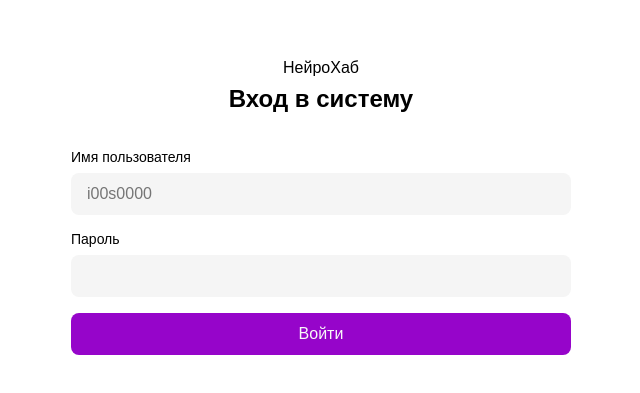
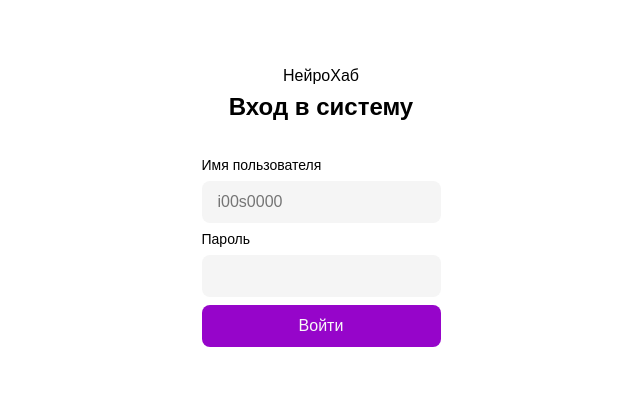
Before and after one commit to NeurNet/Neur.Client.Web, a React (Vite) app: page /login in a window 1280 px wide. Shown: the part 177-570 px from the top of the page, without its empty margins (319-959 px from the left). Built offline with nearby package versions, Linux system fonts and the light colour scheme; no server answers.

Commit message:
fix: remove dublicated form style

```diff
--- a/src/index.css
+++ b/src/index.css
@@ -20,14 +20,6 @@ th {
   border: 1px solid black;
   padding: 8px;
   text-align: left;
-}
-
-form {
-  display: flex;
-  flex-direction: column;
-  gap: 8px;
-  max-width: 500px;
-  margin-bottom: 32px;
 }
 
 input,
@@ -54,9 +46,9 @@ label {
 .form {
   display: flex;
   flex-direction: column;
-  gap: 1rem;
+  gap: 8px;
   max-width: 500px;
-  width: 100%;
+  margin-bottom: 32px;
 }
 
 .btn-icon {
```
